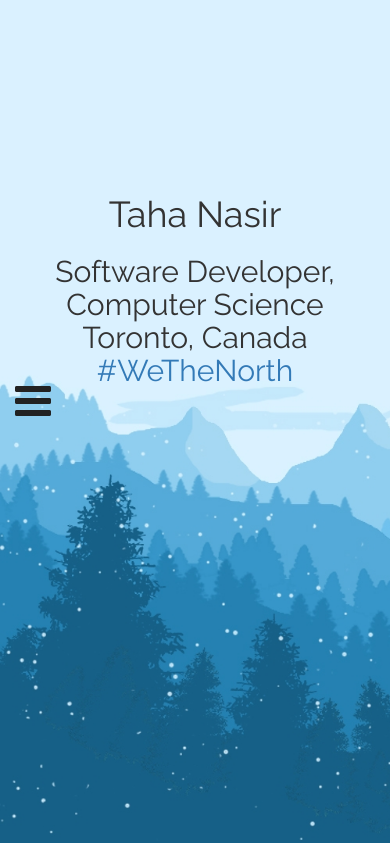
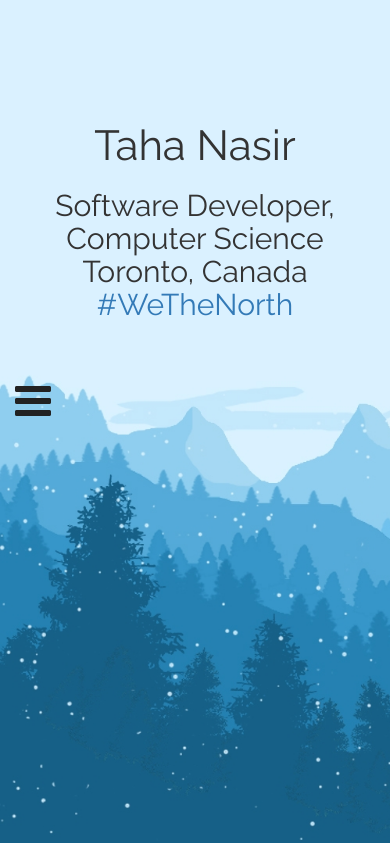
Before and after one commit to tahanasir/tahanasir.github.io, a PHP site: page / in a window 390 px wide. Shown: the top 843 px of the page. Run offline with PHP 8.4, Linux system fonts and the light colour scheme; some libraries are stand-ins or nearby versions.

Commit message:
smaller screen sizes9

```diff
--- a/css/style.css
+++ b/css/style.css
@@ -78,6 +78,7 @@
   }
 
   #home-h1 {
-    padding-top: 40%;
+    padding-top: 20%;
+    font-size: 300%;
   }
 }
```
